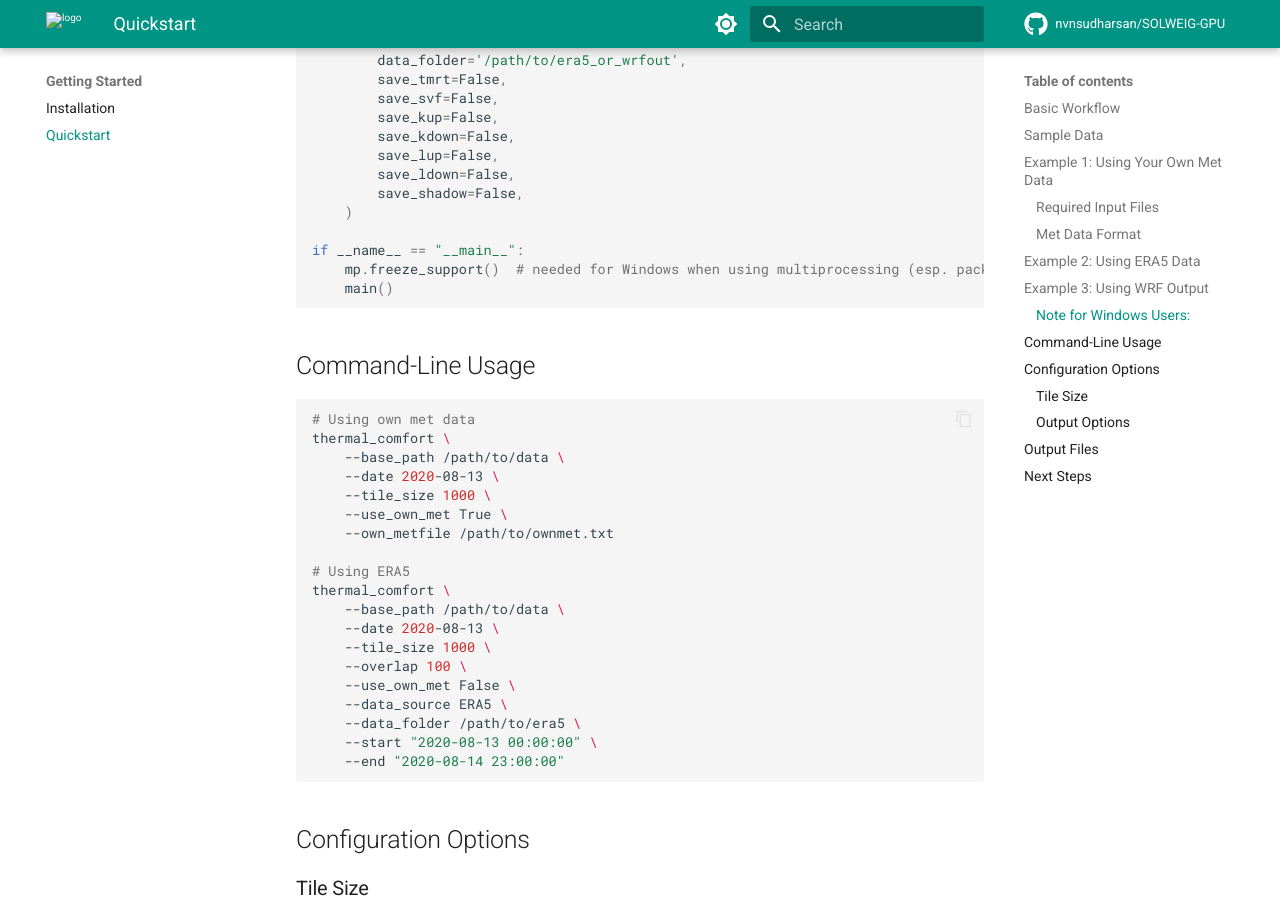
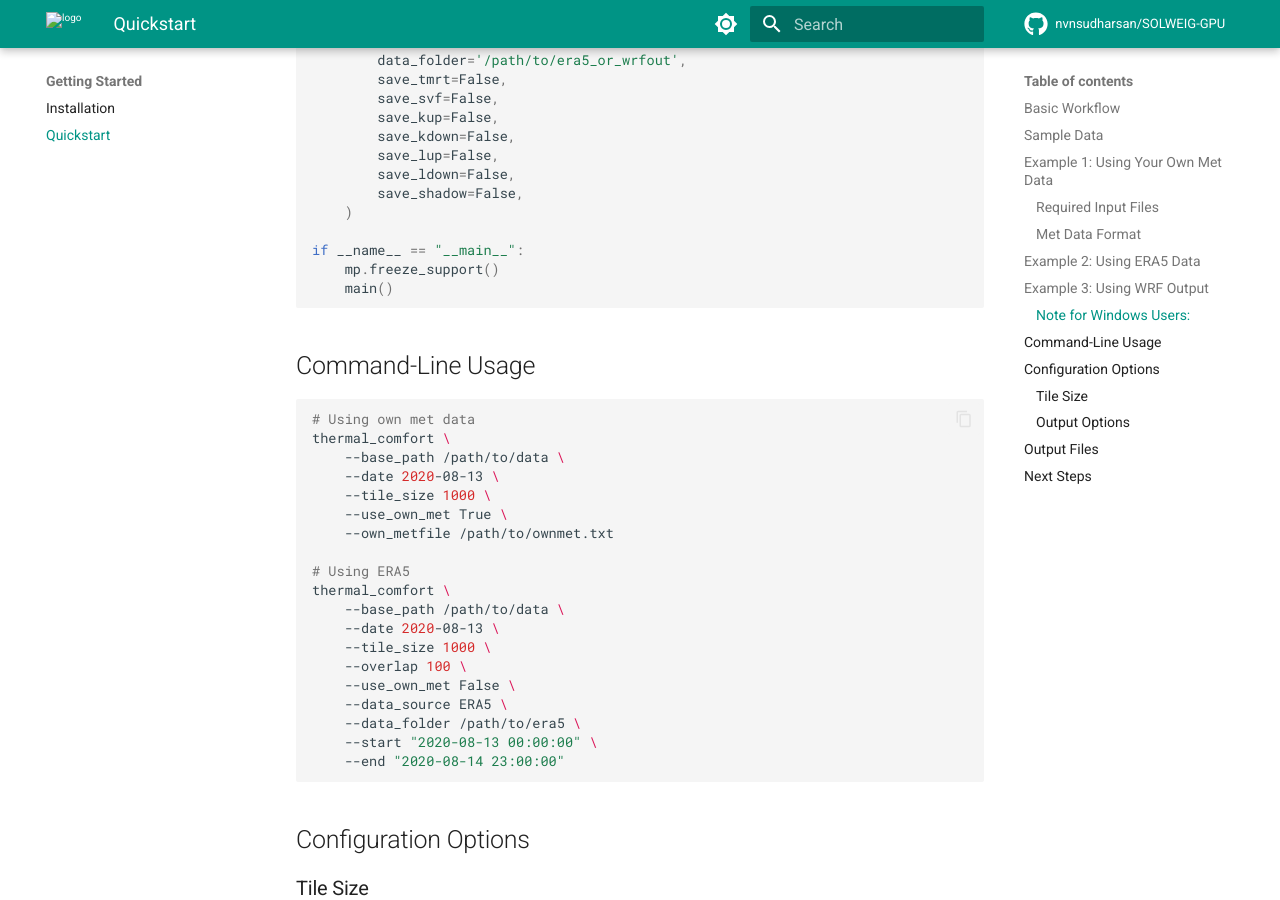
Before and after one commit to nvnsudharsan/SOLWEIG-GPU, an MkDocs documentation site: the page built from docs/quickstart.md, in a window 1280 px wide and 900 px high, scrolled down 2822 px. Built offline with MkDocs 1.6.1 and Material for MkDocs 9.7.7, drawn with Linux system fonts in a browser that asks for light colours; comment, search, counter and statistics services are not loaded; the version menu is left out.

````diff
--- a/docs/quickstart.md
+++ b/docs/quickstart.md
@@ -112,7 +112,7 @@ def main():
     )
 
 if __name__ == "__main__":
-    mp.freeze_support()  # needed for Windows when using multiprocessing (esp. packaged executables)
+    mp.freeze_support()
     main()
 ```
 
````
